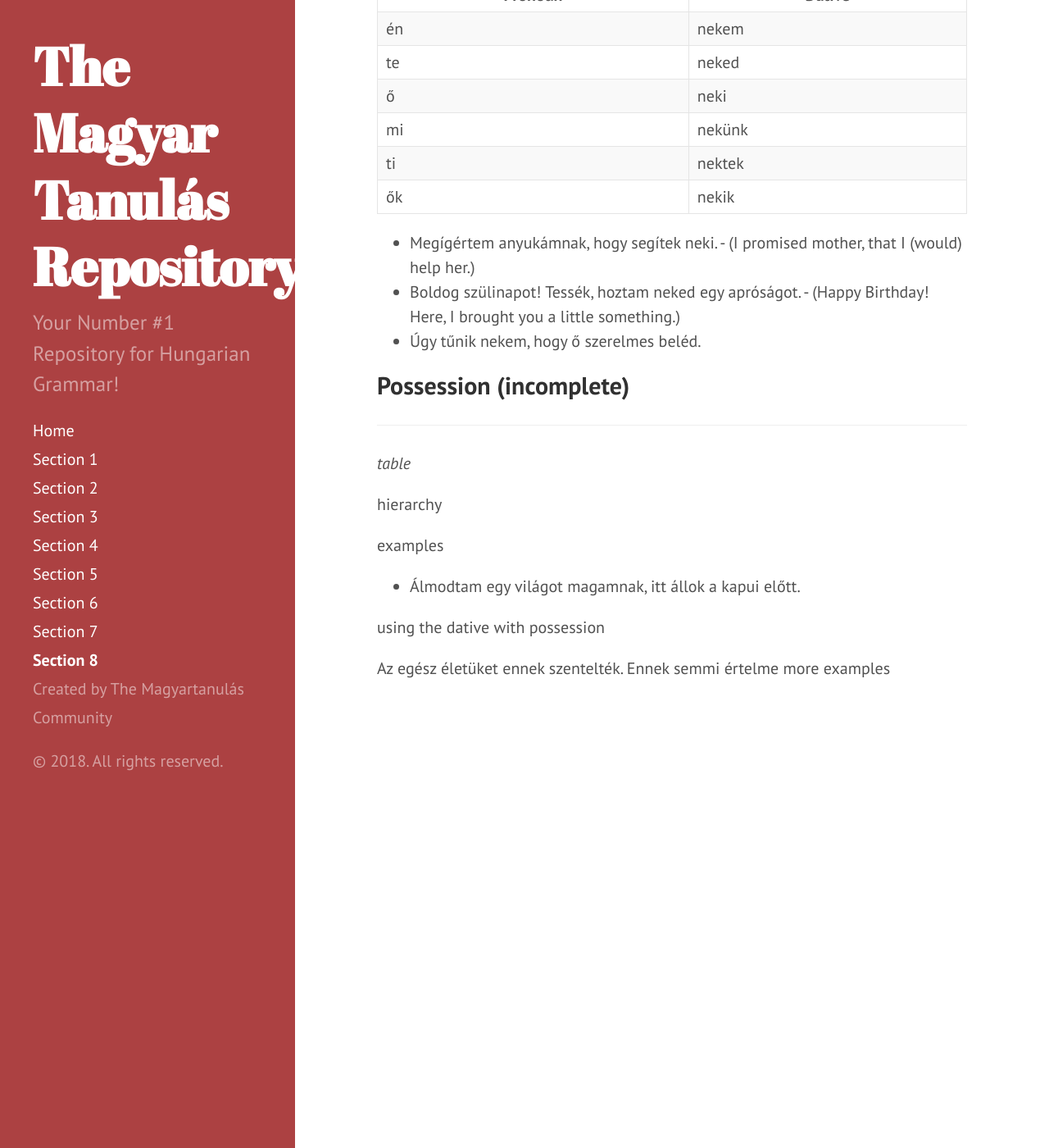
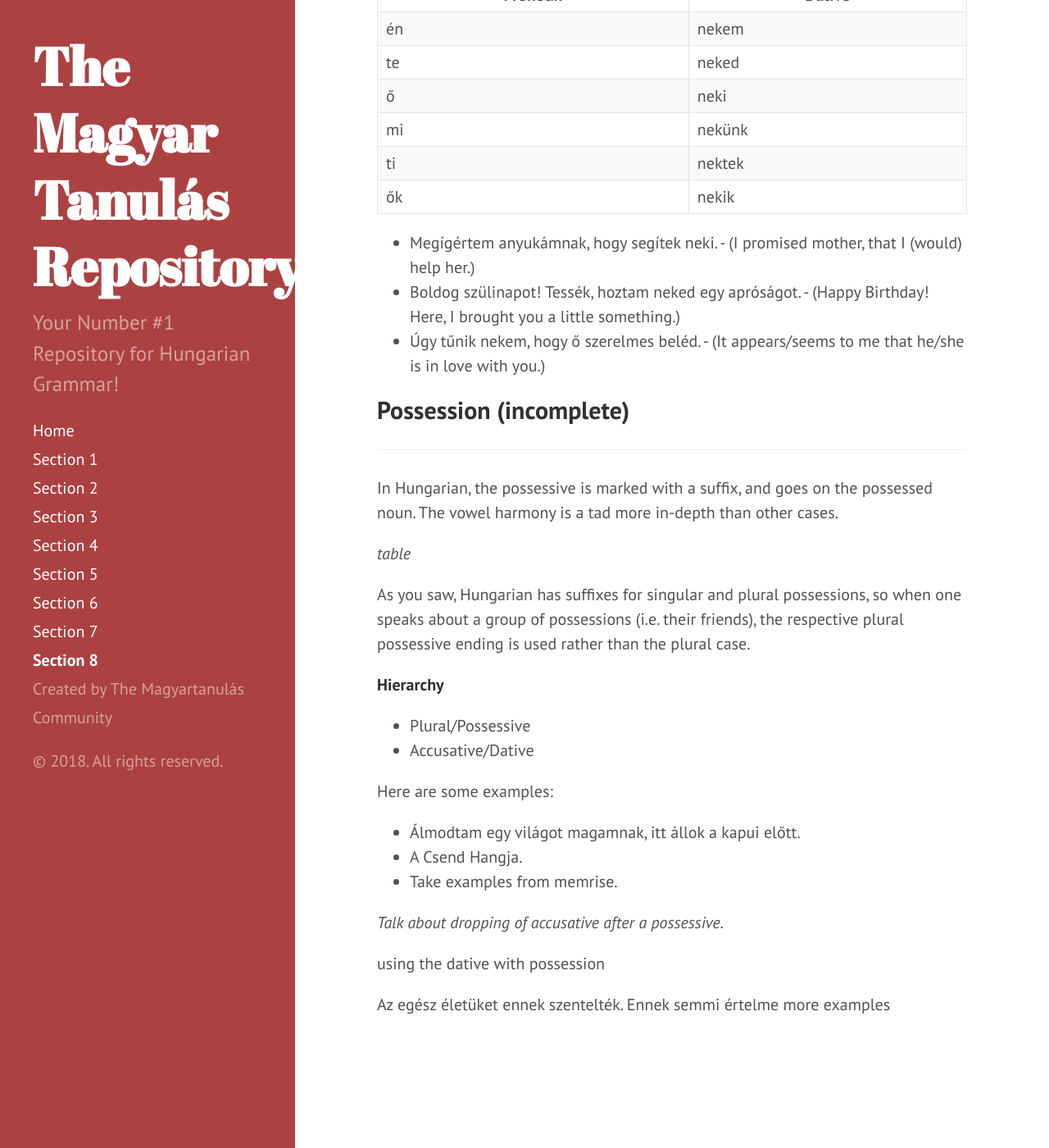
Before and after one commit to Magyartanulas/magyartanulas.github.io, a Jekyll site: the page built from Section8.md, in a window 1280 px wide and 1400 px high, scrolled down 1441 px. Shown: the whole window at 82% size. Built offline with Jekyll 4.4.1, drawn with Linux system fonts in a browser that asks for light colours; Markdown is read by kramdown in place of the engine named in the settings.

Commit message:
Update Section8.md

```diff
--- a/Section8.md
+++ b/Section8.md
@@ -46,18 +46,29 @@ Just like with the accusative case, pronouns change if they are in the dative ca
 
 * Megígértem anyukámnak, hogy segítek neki. - (I promised mother, that I (would) help her.)
 * Boldog szülinapot! Tessék, hoztam neked egy apróságot. - (Happy Birthday! Here, I brought you a little something.)
-* Úgy tűnik nekem, hogy ő szerelmes beléd.
+* Úgy tűnik nekem, hogy ő szerelmes beléd. - (It appears/seems to me that he/she is in love with you.)
 
 ## Possession (incomplete)
 ---
 
+In Hungarian, the possessive is marked with a suffix, and goes on the possessed noun. The vowel harmony is a tad more in-depth than other cases.
+
 *table*
 
-hierarchy
+As you saw, Hungarian has suffixes for singular and plural possessions, so when one speaks about a group of possessions (i.e. their friends), the respective plural possessive ending is used rather than the plural case.
 
-examples
+**Hierarchy**
+
+* Plural/Possessive
+* Accusative/Dative
+
+Here are some examples:
 
 * Álmodtam egy világot magamnak, itt állok a kapui előtt.
+* A Csend Hangja.
+* Take examples from memrise.
+
+*Talk about dropping of accusative after a possessive.*
 
 using the dative with possession
 
```
